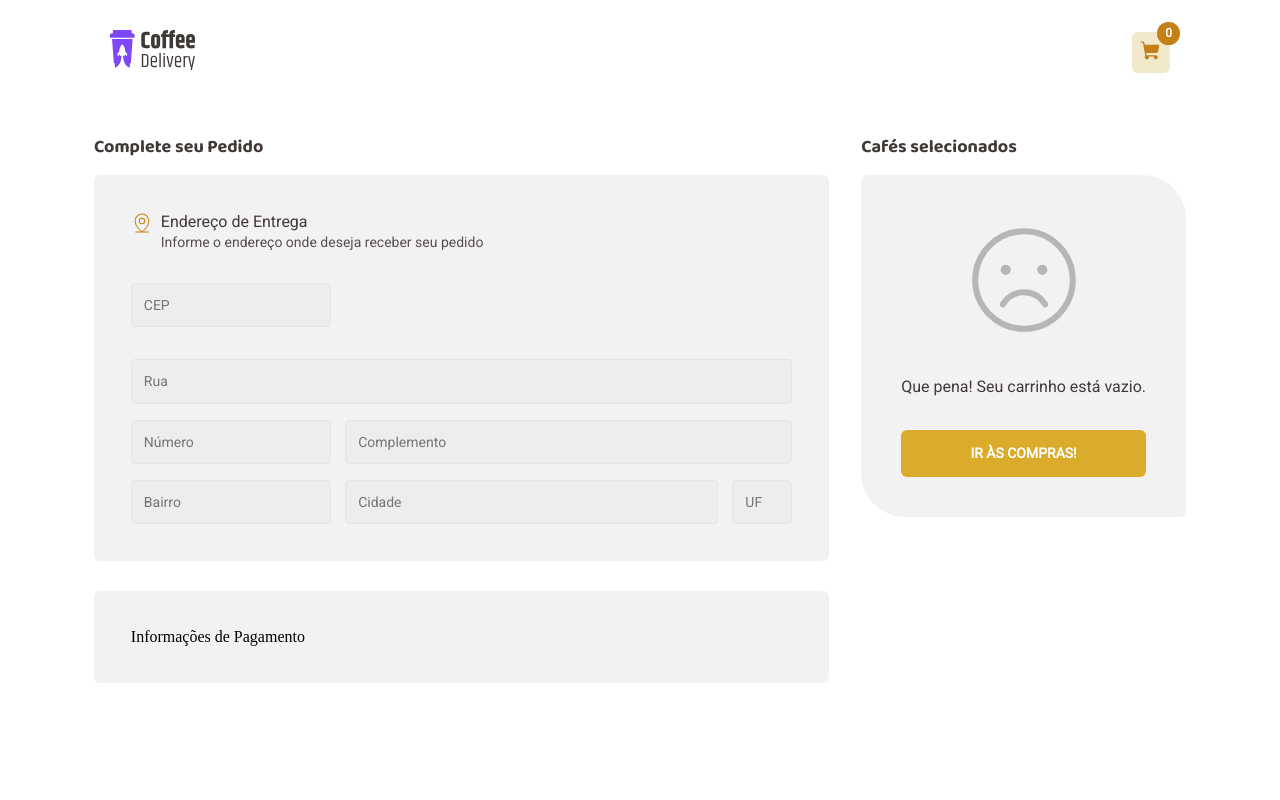
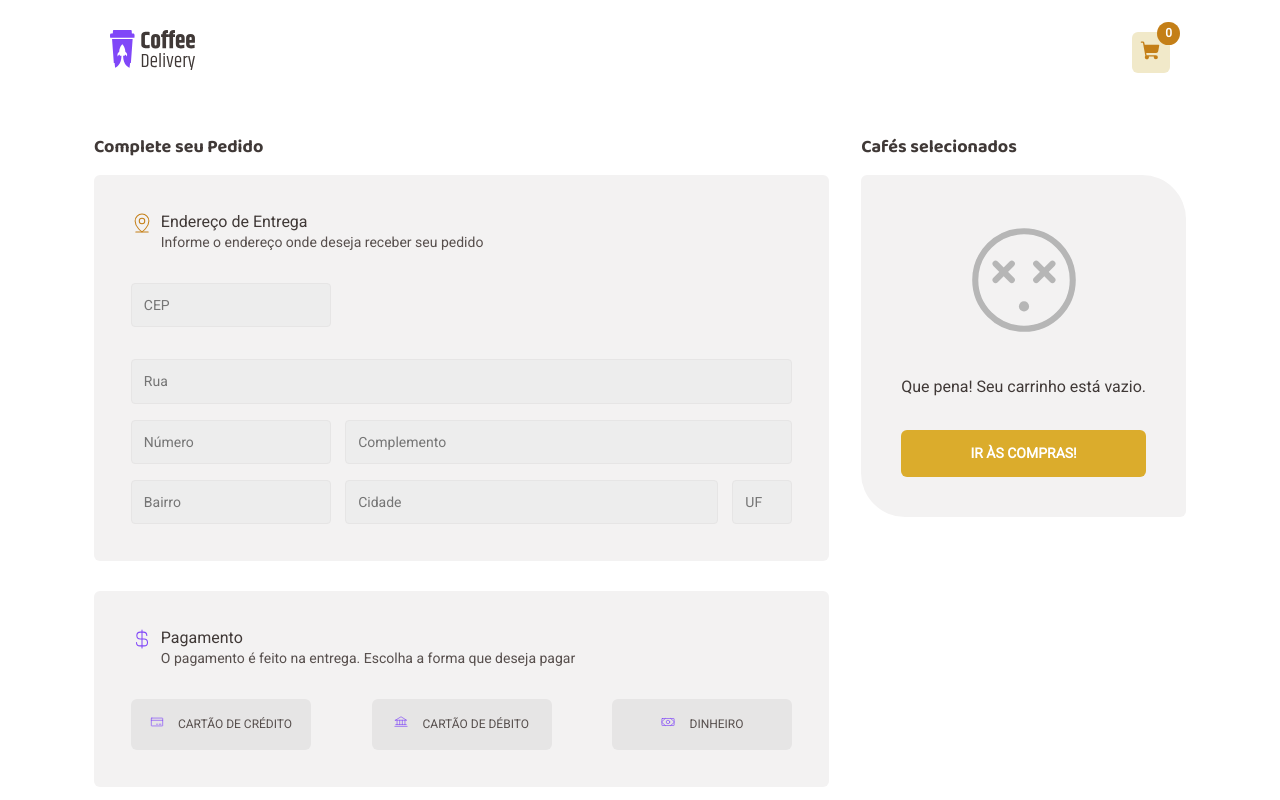
Before and after one commit to devalexsantos/coffee-delivery, a React (Vite) app: page /cart in a window 1280 px wide. Built offline with nearby package versions, Linux system fonts and the light colour scheme.

Commit message:
finalizando página do carrinho

```diff
--- a/src/components/EmptyCart/index.tsx
+++ b/src/components/EmptyCart/index.tsx
@@ -1,11 +1,11 @@
-import { SmileySad } from "phosphor-react"
+import { SmileyXEyes } from "phosphor-react"
 import { Link } from "react-router-dom"
 import { EmptyCartContainer } from "./style"
 
 export const EmptyCart = () => {
     return (
         <EmptyCartContainer>
-            <SmileySad size={130} color="#b6b6b6" weight="light" />
+            <SmileyXEyes size={130} color="#b6b6b6" weight="light" />
             <span>Que pena! Seu carrinho está vazio. </span>
             <Link to="/">Ir às compras!</Link>
         </EmptyCartContainer>
--- /dev/null
+++ b/src/components/PaymentInfo/index.tsx
@@ -0,0 +1,28 @@
+import { Bank, CreditCard, CurrencyDollar, Money } from "phosphor-react"
+import { useContext } from "react"
+import { ShopCartContext } from "../../contexts/ShopCartContext"
+import { PaymentInfoContainer } from "./style"
+
+export const PaymentInformations = () => {
+
+    const { handlePaymentOption, messagePaymentSelected } = useContext(ShopCartContext)
+
+    return (
+        <PaymentInfoContainer>
+            <header>
+                <div>
+                    <CurrencyDollar size={22} color="#8047F8" weight="light" />
+                </div>
+                <div>
+                    <h3>Pagamento</h3>
+                    <p>O pagamento é feito na entrega. Escolha a forma que deseja pagar</p>
+                </div>
+            </header>
+            <footer>
+                <button onClick={(e) => handlePaymentOption('CREDIT_CARD')}><CreditCard size={14} color="#8047F8" weight="light" />Cartão de Crédito</button>
+                <button onClick={(e) => handlePaymentOption('DEBIT_CARD')}><Bank size={14} color="#8047F8" weight="light" />Cartão de Débito</button>
+                <button onClick={(e) => handlePaymentOption('MONEY')}><Money size={14} color="#8047F8" weight="light" />Dinheiro</button>
+            </footer>
+        </PaymentInfoContainer>
+    )
+}
--- /dev/null
+++ b/src/components/PaymentInfo/style.ts
@@ -0,0 +1,61 @@
+import styled from "styled-components";
+
+export const PaymentInfoContainer = styled.div`
+    display: flex;
+    flex-direction: column;
+    gap: 2rem;
+
+    header {
+        display: flex;
+        gap: 0.5rem;
+
+        h3 {
+            font-family: 'Roboto';
+            font-style: normal;
+            font-weight: 400;
+            font-size: 16px;
+            line-height: 130%;
+            color: #403937;
+        }
+
+        p {
+            font-family: 'Roboto';
+            font-style: normal;
+            font-weight: 400;
+            font-size: 14px;
+            line-height: 130%;
+            color: #574F4D;
+        }
+    }
+
+    footer {
+        display: flex;
+        justify-content: space-between;
+
+        button {
+            display: flex;
+            gap: 0.9rem;
+            justify-content: center;
+            width: 180px;
+            padding: 1rem;
+            background-color: #E6E5E5;
+            border: none;
+            border-radius: 6px;
+            cursor: pointer;
+
+            font-family: 'Roboto';
+            font-style: normal;
+            font-weight: 400;
+            font-size: 12px;
+            line-height: 160%;
+            text-transform: uppercase;
+            color: #574F4D;
+        }
+
+        button:focus {
+            background-color: #EBE5F9;
+            border: 1px solid #8047F8;
+        }
+    }
+
+`
--- a/src/components/Product/index.tsx
+++ b/src/components/Product/index.tsx
@@ -37,8 +37,6 @@ export const Product = ({ id, description, img, price, tags, title }: ProductsTy
         } else {
             setQtdInCart(0)
         }
-
-        console.log(productsCart)
     }, [productsCart])
 
 
--- a/src/components/ResumeTotal/index.tsx
+++ b/src/components/ResumeTotal/index.tsx
@@ -4,10 +4,18 @@ import { ResumeItensContainer } from "./style"
 
 export const ResumeTotal = () => {
 
-    const { productsCart, shippingPrice } = useContext(ShopCartContext)
+    const { productsCart, shippingPrice, paymentSelected } = useContext(ShopCartContext)
 
     const [totalPriceItes, setTotalPriceItens] = useState(0)
     const [totalPurchase, setTotalPurchase] = useState(0)
+
+    function handleConfirmPayment() {
+        if (paymentSelected === null) {
+            alert("Por favor selecione um método de pagamento.")
+        } else {
+            alert("Método de pagamento selecionado: " + paymentSelected)
+        }
+    }
 
     useEffect(() => {
         let newTotalPrice = 0
@@ -36,6 +44,9 @@ export const ResumeTotal = () => {
                 <span className="total">Total</span>
                 <span className="total">{totalPurchase.toLocaleString('pt-BR', { style: 'currency', currency: 'BRL' })}</span>
             </div>
+            <button onClick={handleConfirmPayment}>
+                Confirmar Pedido
+            </button>
         </ResumeItensContainer>
     )
 }
--- a/src/components/ResumeTotal/style.ts
+++ b/src/components/ResumeTotal/style.ts
@@ -24,4 +24,26 @@ export const ResumeItensContainer = styled.div`
             color: #403937;
         }
     }
+
+    button {
+        width: 100%;
+        padding: 12px 8px;
+        color: white;
+        background-color: #DBAC2C;
+        border: none;
+        border-radius: 6px;
+        cursor: pointer;
+        text-decoration: none;
+        text-align: center;
+
+        font-family: 'Roboto';
+        font-style: normal;
+        font-weight: 700;
+        font-size: 14px;
+        line-height: 160%;
+        text-transform: uppercase;
+        color: #FFFFFF;
+        font-stretch: 100;
+
+    }
 `
--- a/src/contexts/ShopCartContext.tsx
+++ b/src/contexts/ShopCartContext.tsx
@@ -13,9 +13,12 @@ interface ShopCartContextTye {
     productsCart: ProductTypeCart[] | []
     totalProductsInCart: number
     shippingPrice: number
+    paymentSelected: string | null
+    messagePaymentSelected: string
     addProductsInCart: (id: number, img: string, title: string, price: string) => void
     removeProductsInCart: (id: number) => void
     deleteProductsInCart: (id: number) => void
+    handlePaymentOption: (data: 'CREDIT_CARD' | 'DEBIT_CARD' | 'MONEY') => void
 }
 
 export const ShopCartContext = createContext({} as ShopCartContextTye)
@@ -27,6 +30,10 @@ interface ShopCartContextProviderProps {
 export function ShopCartContextProvider({ children }: ShopCartContextProviderProps) {
     const [productsCart, setProductsCart] = useState<ProductTypeCart[] | []>([])
     const [totalProductsInCart, setTotalProductsInCart] = useState(0)
+
+    const [paymentSelected, setPaymentSelected] = useState<string | null>(null)
+
+    const [messagePaymentSelected, setMessagePaymentSelected] = useState("Não informado.");
 
     const shippingPrice = (3.5);
 
@@ -42,6 +49,26 @@ export function ShopCartContextProvider({ children }: ShopCartContextProviderPro
 
         setTotalProductsInCart(total)
     }, [productsCart])
+
+    useEffect(() => {
+        switch (paymentSelected) {
+            case 'CREDIT_CARD':
+                setMessagePaymentSelected("Carão de Crédito")
+                break
+            case 'DEBIT_CARD':
+                setMessagePaymentSelected("Carão de Débito")
+                break
+            case 'MONEY':
+                setMessagePaymentSelected("Dinheiro")
+            default:
+                "Não informado."
+        }
+
+    }, [paymentSelected])
+
+    function handlePaymentOption(data: string) {
+        setPaymentSelected(data)
+    }
 
 
 
@@ -94,7 +121,17 @@ export function ShopCartContextProvider({ children }: ShopCartContextProviderPro
 
 
     return (
-        <ShopCartContext.Provider value={{ productsCart, totalProductsInCart, shippingPrice, addProductsInCart, removeProductsInCart, deleteProductsInCart }}>
+        <ShopCartContext.Provider value={{
+            productsCart,
+            totalProductsInCart,
+            shippingPrice,
+            paymentSelected,
+            messagePaymentSelected,
+            addProductsInCart,
+            removeProductsInCart,
+            deleteProductsInCart,
+            handlePaymentOption
+        }}>
             {children}
         </ShopCartContext.Provider>
     )
--- a/src/pages/Cart/index.tsx
+++ b/src/pages/Cart/index.tsx
@@ -2,6 +2,7 @@ import axios from "axios"
 import { MapPinLine } from "phosphor-react"
 import { useContext, useState } from "react"
 import { EmptyCart } from "../../components/EmptyCart"
+import { PaymentInformations } from "../../components/PaymentInfo"
 import { ProductsIncart } from "../../components/ProductsInCart"
 import { ResumeTotal } from "../../components/ResumeTotal"
 import { AddressContext } from "../../contexts/AddressContext"
@@ -55,7 +56,7 @@ export const Cart = () => {
                                     type="text"
                                     value={address.zipCode}
                                     onChange={(e) => handleCepChangeValue(e.target.value)}
-                                    onBlur={(e) => getAddressByCep(e.target.value)}
+                                    onBlur={(e) => e.target.value && getAddressByCep(e.target.value)}
                                     className="cep-input"
                                     placeholder="CEP"
                                 />
@@ -121,7 +122,7 @@ export const Cart = () => {
 
                 <PaymentInfo>
                     <PaymentInfoContent>
-                        Informações de Pagamento
+                        <PaymentInformations />
                     </PaymentInfoContent>
                 </PaymentInfo>
             </LeftContainer>
--- a/src/pages/Cart/style.ts
+++ b/src/pages/Cart/style.ts
@@ -84,6 +84,11 @@ export const FormContainer = styled.div`
         border: 1px solid #E6E5E5;
         padding: 12px;
         border-radius: 4px;
+        }
+
+        input:focus {
+            border: 1px solid #8047F8;
+            outline: none;
         }
 
         .address-info {
```
